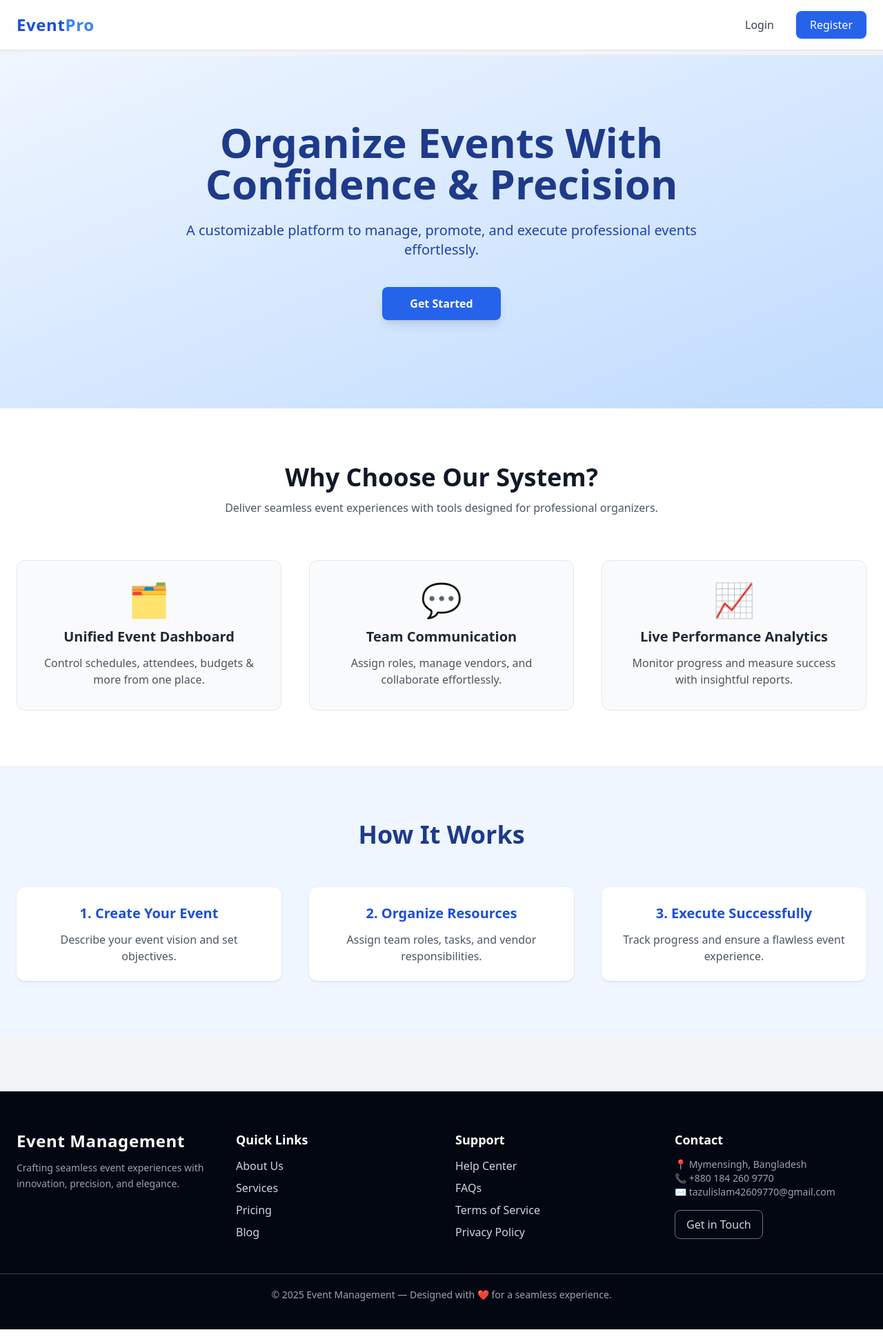
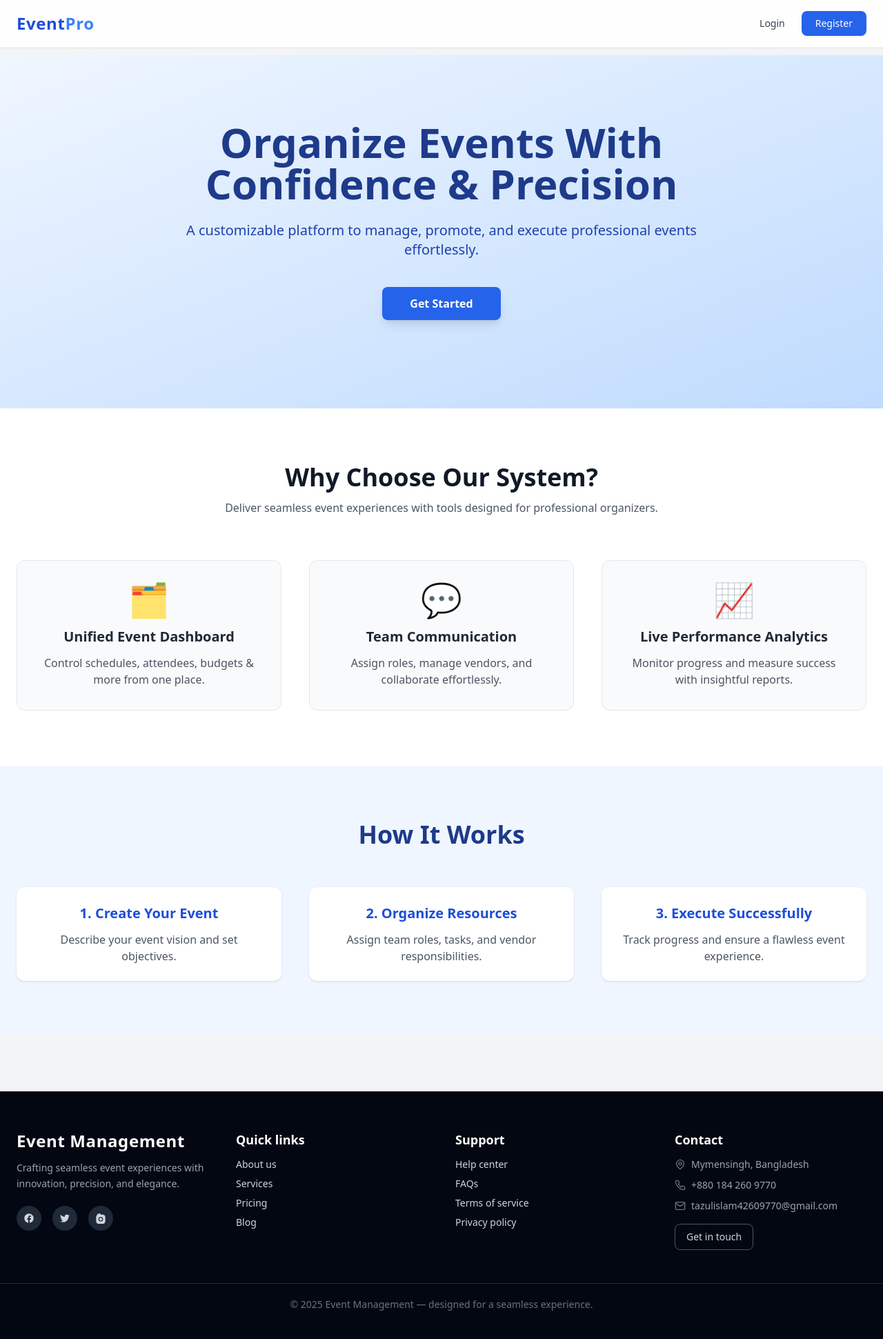
Before and after one commit to tazul9770/SDT_event_management, a Django app: page / in a window 1280 px wide. Shown: the whole page at 69% size. Run offline with Django 5.2, Linux system fonts and the light colour scheme; some libraries are stand-ins or nearby versions.

Commit message:
navbar and footer updated

```diff
--- a/core/templates/navfoot.html
+++ b/core/templates/navfoot.html
@@ -3,56 +3,63 @@
 <head>
   <meta charset="UTF-8" />
   <meta name="viewport" content="width=device-width, initial-scale=1" />
-  <title>Event Management</title>
+  <title>{% block title %}Event Management{% endblock %}</title>
   <script src="https://cdn.tailwindcss.com"></script>
 </head>
 
 <body class="min-h-screen flex flex-col bg-gray-100">
 
 <!-- NAVBAR -->
-<nav class="bg-white/90 backdrop-blur-md border-b shadow-sm fixed w-full top-0 z-50">
-  <div class="container mx-auto flex justify-between items-center px-6 py-4">
+<nav class="bg-white/90 backdrop-blur-md border-b border-gray-100 shadow-sm fixed w-full top-0 z-50">
+  <div class="container mx-auto flex justify-between items-center px-4 sm:px-6 py-3 sm:py-4">
 
     <!-- Logo -->
-    <a href="{% url 'home' %}" class="text-2xl font-extrabold text-blue-700 tracking-wide hover:text-blue-800 transition">
+    <a href="{% url 'home' %}" class="text-xl sm:text-2xl font-extrabold text-blue-700 tracking-wide hover:text-blue-800 transition">
       Event<span class="text-blue-500">Pro</span>
     </a>
 
     <!-- Mobile Menu Button -->
-    <button id="mobile-menu-btn" class="md:hidden text-gray-700 text-3xl focus:outline-none">
-      <svg xmlns="http://www.w3.org/2000/svg" class="w-8 h-8" fill="none" stroke="currentColor" stroke-width="2">
+    <button id="mobile-menu-btn" type="button" aria-label="Toggle menu" aria-expanded="false" class="md:hidden text-gray-700 p-2 -mr-2 rounded-lg hover:bg-gray-100 focus:outline-none focus:ring-2 focus:ring-blue-500 transition">
+      <svg id="menu-icon-open" xmlns="http://www.w3.org/2000/svg" class="w-6 h-6" fill="none" stroke="currentColor" stroke-width="2">
         <path stroke-linecap="round" stroke-linejoin="round" d="M4 6h16M4 12h16M4 18h16"/>
+      </svg>
+      <svg id="menu-icon-close" xmlns="http://www.w3.org/2000/svg" class="w-6 h-6 hidden" fill="none" stroke="currentColor" stroke-width="2">
+        <path stroke-linecap="round" stroke-linejoin="round" d="M6 18 18 6M6 6l12 12"/>
       </svg>
     </button>
 
     <!-- Desktop Menu -->
-    <div class="hidden md:flex items-center space-x-8">
+    <div class="hidden md:flex items-center gap-6">
 
       {% if user.is_authenticated %}
 
       <!-- Profile Dropdown -->
       <div class="relative">
-        <img id="profile-toggle"
-          src="{% if user.profile.profile_picture %}{{ user.profile.profile_picture.url }}{% else %}https://i.pravatar.cc/100{% endif %}"
-          class="w-11 h-11 rounded-full border-2 border-blue-600 cursor-pointer object-cover hover:scale-105 transition" />
+        <button id="profile-toggle" type="button" aria-label="Open profile menu" aria-expanded="false"
+          class="flex items-center gap-2 rounded-full focus:outline-none focus:ring-2 focus:ring-blue-500 focus:ring-offset-2">
+          <img
+            src="{% if user.profile.profile_picture %}{{ user.profile.profile_picture.url }}{% else %}https://i.pravatar.cc/100{% endif %}"
+            alt="Profile picture"
+            class="w-10 h-10 rounded-full border-2 border-blue-600 cursor-pointer object-cover hover:scale-105 transition" />
+        </button>
 
         <div id="profile-dropdown"
-          class="absolute right-0 mt-3 bg-white border rounded-xl shadow-xl w-48 py-2 hidden">
-          <a href="{% url 'dashboard' %}" class="block px-4 py-2 hover:bg-blue-100">Dashboard</a>
+          class="absolute right-0 mt-3 bg-white border border-gray-100 rounded-xl shadow-xl w-48 py-2 hidden">
+          <a href="{% url 'dashboard' %}" class="block px-4 py-2 text-sm text-gray-700 hover:bg-blue-50 hover:text-blue-700 transition">Dashboard</a>
 
           <form method="POST" action="{% url 'logout' %}">
             {% csrf_token %}
-            <button class="block w-full text-left px-4 py-2 hover:bg-blue-100 transition">Logout</button>
+            <button type="submit" class="block w-full text-left px-4 py-2 text-sm text-gray-700 hover:bg-blue-50 hover:text-blue-700 transition">Logout</button>
           </form>
         </div>
       </div>
 
       {% else %}
-      <a href="{% url 'login' %}" class="font-medium text-gray-700 hover:text-blue-600 transition">
+      <a href="{% url 'login' %}" class="font-medium text-sm text-gray-700 hover:text-blue-600 transition">
         Login
       </a>
       <a href="{% url 'register' %}"
-        class="px-5 py-2 bg-blue-600 text-white rounded-lg shadow hover:bg-blue-700 transition font-medium">
+        class="px-5 py-2 bg-blue-600 text-white text-sm rounded-lg shadow-sm hover:bg-blue-700 transition font-medium">
         Register
       </a>
       {% endif %}
@@ -60,24 +67,32 @@
   </div>
 
   <!-- Mobile Dropdown -->
-  <div id="mobile-menu" class="hidden bg-white border-t shadow-md md:hidden">
-    <div class="p-4 space-y-3">
+  <div id="mobile-menu" class="hidden md:hidden bg-white border-t border-gray-100 shadow-md">
+    <div class="p-4 space-y-1">
 
       {% if user.is_authenticated %}
-      <a href="{% url 'dashboard' %}" class="block text-gray-700 hover:text-blue-600">Dashboard</a>
+      <div class="flex items-center gap-3 px-2 py-3 mb-1 border-b border-gray-100">
+        <img
+          src="{% if user.profile.profile_picture %}{{ user.profile.profile_picture.url }}{% else %}https://i.pravatar.cc/100{% endif %}"
+          alt="Profile picture"
+          class="w-10 h-10 rounded-full border-2 border-blue-600 object-cover" />
+        <span class="text-sm font-medium text-gray-800">{{ user.username }}</span>
+      </div>
+
+      <a href="{% url 'dashboard' %}" class="block px-2 py-2.5 rounded-lg text-gray-700 hover:bg-blue-50 hover:text-blue-700 transition">Dashboard</a>
 
       <form method="POST" action="{% url 'logout' %}">
         {% csrf_token %}
-        <button class="text-gray-700 hover:text-blue-600">Logout</button>
+        <button type="submit" class="block w-full text-left px-2 py-2.5 rounded-lg text-gray-700 hover:bg-blue-50 hover:text-blue-700 transition">Logout</button>
       </form>
 
       {% else %}
       <a href="{% url 'login' %}"
-        class="block font-medium text-gray-700 hover:text-blue-600 transition">
+        class="block px-2 py-2.5 rounded-lg font-medium text-gray-700 hover:bg-blue-50 hover:text-blue-600 transition">
         Login
       </a>
       <a href="{% url 'register' %}"
-        class="block w-fit px-4 py-2 bg-blue-600 text-white rounded-lg hover:bg-blue-700 transition">
+        class="block w-full text-center px-4 py-2.5 bg-blue-600 text-white rounded-lg hover:bg-blue-700 transition font-medium mt-2">
         Register
       </a>
       {% endif %}
@@ -88,37 +103,37 @@
 
 
 <!-- Spacer -->
-<div class="h-20"></div>
+<div class="h-16 sm:h-20"></div>
 
 {% block content %}
 {% endblock %}
 
 <!-- FOOTER -->
-<footer class="bg-gray-950 text-gray-300 pt-14 pb-10 mt-20">
-  <div class="container mx-auto px-6 grid grid-cols-1 md:grid-cols-4 gap-10">
+<footer class="bg-gray-950 text-gray-300 pt-12 sm:pt-14 pb-8 sm:pb-10 mt-16 sm:mt-20">
+  <div class="container mx-auto px-4 sm:px-6 grid grid-cols-1 sm:grid-cols-2 lg:grid-cols-4 gap-8 sm:gap-10">
 
     <!-- Brand -->
-    <div>
-      <h2 class="text-white text-2xl font-bold tracking-wide mb-3">Event Management</h2>
-      <p class="text-gray-400 text-sm leading-relaxed">
+    <div class="sm:col-span-2 lg:col-span-1">
+      <h2 class="text-white text-xl sm:text-2xl font-bold tracking-wide mb-3">Event Management</h2>
+      <p class="text-gray-400 text-sm leading-relaxed max-w-xs">
         Crafting seamless event experiences with innovation, precision, and elegance.
       </p>
 
       <!-- Social Icons -->
       <div class="flex space-x-4 mt-5">
-        <a href="#" class="hover:text-white transition">
-          <svg xmlns="http://www.w3.org/2000/svg" class="w-5 h-5" fill="currentColor" viewBox="0 0 24 24">
-            <path d="M22 12..."></path> <!-- Replace with actual icon path if needed -->
+        <a href="#" aria-label="Facebook" class="w-9 h-9 flex items-center justify-center rounded-full bg-gray-800 hover:bg-blue-600 hover:text-white transition">
+          <svg xmlns="http://www.w3.org/2000/svg" class="w-4 h-4" fill="currentColor" viewBox="0 0 24 24">
+            <path d="M22 12.06C22 6.51 17.52 2 12 2S2 6.51 2 12.06c0 5.02 3.66 9.18 8.44 9.94v-7.03H7.9v-2.91h2.54V9.85c0-2.51 1.49-3.9 3.77-3.9 1.09 0 2.24.2 2.24.2v2.46h-1.26c-1.24 0-1.63.77-1.63 1.56v1.89h2.78l-.44 2.91h-2.34V22c4.78-.76 8.44-4.92 8.44-9.94Z"/>
           </svg>
         </a>
-        <a href="#" class="hover:text-white transition">
-          <svg xmlns="http://www.w3.org/2000/svg" class="w-5 h-5" fill="currentColor" viewBox="0 0 24 24">
-            <path d="M22 4.01..."></path>
+        <a href="#" aria-label="Twitter" class="w-9 h-9 flex items-center justify-center rounded-full bg-gray-800 hover:bg-blue-500 hover:text-white transition">
+          <svg xmlns="http://www.w3.org/2000/svg" class="w-4 h-4" fill="currentColor" viewBox="0 0 24 24">
+            <path d="M22 5.9c-.75.33-1.55.55-2.39.65a4.17 4.17 0 0 0 1.83-2.3 8.3 8.3 0 0 1-2.64 1.01 4.15 4.15 0 0 0-7.07 3.78A11.78 11.78 0 0 1 3.15 4.6a4.15 4.15 0 0 0 1.29 5.54c-.68-.02-1.32-.21-1.88-.52v.05a4.15 4.15 0 0 0 3.33 4.07c-.6.17-1.25.19-1.87.07a4.16 4.16 0 0 0 3.88 2.88A8.35 8.35 0 0 1 2 18.57a11.75 11.75 0 0 0 6.36 1.86c7.63 0 11.8-6.32 11.8-11.8 0-.18 0-.36-.01-.54A8.4 8.4 0 0 0 22 5.9Z"/>
           </svg>
         </a>
-        <a href="#" class="hover:text-white transition">
-          <svg xmlns="http://www.w3.org/2000/svg" class="w-5 h-5" fill="currentColor" viewBox="0 0 24 24">
-            <path d="M12 2..."></path>
+        <a href="#" aria-label="Instagram" class="w-9 h-9 flex items-center justify-center rounded-full bg-gray-800 hover:bg-pink-600 hover:text-white transition">
+          <svg xmlns="http://www.w3.org/2000/svg" class="w-4 h-4" fill="currentColor" viewBox="0 0 24 24">
+            <path d="M12 2c2.72 0 3.06.01 4.12.06 1.06.05 1.79.22 2.43.47.66.26 1.22.6 1.77 1.15.55.55.89 1.11 1.15 1.77.25.64.42 1.37.47 2.43.05 1.06.06 1.4.06 4.12s-.01 3.06-.06 4.12c-.05 1.06-.22 1.79-.47 2.43a4.9 4.9 0 0 1-1.15 1.77 4.9 4.9 0 0 1-1.77 1.15c-.64.25-1.37.42-2.43.47-1.06.05-1.4.06-4.12.06s-3.06-.01-4.12-.06c-1.06-.05-1.79-.22-2.43-.47a4.9 4.9 0 0 1-1.77-1.15 4.9 4.9 0 0 1-1.15-1.77c-.25-.64-.42-1.37-.47-2.43C2.01 15.06 2 14.72 2 12s.01-3.06.06-4.12c.05-1.06.22-1.79.47-2.43.26-.66.6-1.22 1.15-1.77A4.9 4.9 0 0 1 5.45.53C6.09.28 6.82.11 7.88.06 8.94.01 9.28 0 12 0Zm0 5a5 5 0 1 0 0 10 5 5 0 0 0 0-10Zm0 8.2a3.2 3.2 0 1 1 0-6.4 3.2 3.2 0 0 1 0 6.4Zm5.2-8.4a1.17 1.17 0 1 1-2.34 0 1.17 1.17 0 0 1 2.34 0Z" transform="translate(0 2)"/>
           </svg>
         </a>
       </div>
@@ -126,9 +141,9 @@
 
     <!-- Quick Links -->
     <div>
-      <h3 class="text-white text-lg font-semibold mb-3">Quick Links</h3>
-      <ul class="space-y-2">
-        <li><a href="#" class="hover:text-white transition">About Us</a></li>
+      <h3 class="text-white text-base sm:text-lg font-semibold mb-3">Quick links</h3>
+      <ul class="space-y-2 text-sm">
+        <li><a href="#" class="hover:text-white transition">About us</a></li>
         <li><a href="#" class="hover:text-white transition">Services</a></li>
         <li><a href="#" class="hover:text-white transition">Pricing</a></li>
         <li><a href="#" class="hover:text-white transition">Blog</a></li>
@@ -137,33 +152,44 @@
 
     <!-- Support -->
     <div>
-      <h3 class="text-white text-lg font-semibold mb-3">Support</h3>
-      <ul class="space-y-2">
-        <li><a href="#" class="hover:text-white transition">Help Center</a></li>
+      <h3 class="text-white text-base sm:text-lg font-semibold mb-3">Support</h3>
+      <ul class="space-y-2 text-sm">
+        <li><a href="#" class="hover:text-white transition">Help center</a></li>
         <li><a href="#" class="hover:text-white transition">FAQs</a></li>
-        <li><a href="#" class="hover:text-white transition">Terms of Service</a></li>
-        <li><a href="#" class="hover:text-white transition">Privacy Policy</a></li>
+        <li><a href="#" class="hover:text-white transition">Terms of service</a></li>
+        <li><a href="#" class="hover:text-white transition">Privacy policy</a></li>
       </ul>
     </div>
 
     <!-- Contact -->
     <div>
-      <h3 class="text-white text-lg font-semibold mb-3">Contact</h3>
-      <p class="text-gray-400 text-sm">📍 Mymensingh, Bangladesh</p>
-      <p class="text-gray-400 text-sm">📞 +880 184 260 9770</p>
-      <p class="text-gray-400 text-sm">✉️ tazulislam42609770@gmail.com</p>
+      <h3 class="text-white text-base sm:text-lg font-semibold mb-3">Contact</h3>
+      <ul class="space-y-2.5 text-sm text-gray-400">
+        <li class="flex items-start gap-2">
+          <svg xmlns="http://www.w3.org/2000/svg" class="w-4 h-4 mt-0.5 shrink-0 text-gray-500" viewBox="0 0 24 24" fill="none" stroke="currentColor" stroke-width="2" stroke-linecap="round" stroke-linejoin="round"><path d="M20 10c0 6-8 12-8 12s-8-6-8-12a8 8 0 0 1 16 0Z"/><circle cx="12" cy="10" r="3"/></svg>
+          <span>Mymensingh, Bangladesh</span>
+        </li>
+        <li class="flex items-center gap-2">
+          <svg xmlns="http://www.w3.org/2000/svg" class="w-4 h-4 shrink-0 text-gray-500" viewBox="0 0 24 24" fill="none" stroke="currentColor" stroke-width="2" stroke-linecap="round" stroke-linejoin="round"><path d="M22 16.92v3a2 2 0 0 1-2.18 2 19.79 19.79 0 0 1-8.63-3.07 19.5 19.5 0 0 1-6-6 19.79 19.79 0 0 1-3.07-8.67A2 2 0 0 1 4.11 2h3a2 2 0 0 1 2 1.72c.13.96.36 1.9.68 2.81a2 2 0 0 1-.45 2.11L8.09 9.91a16 16 0 0 0 6 6l1.27-1.27a2 2 0 0 1 2.11-.45c.91.32 1.85.55 2.81.68A2 2 0 0 1 22 16.92Z"/></svg>
+          <span>+880 184 260 9770</span>
+        </li>
+        <li class="flex items-center gap-2">
+          <svg xmlns="http://www.w3.org/2000/svg" class="w-4 h-4 shrink-0 text-gray-500" viewBox="0 0 24 24" fill="none" stroke="currentColor" stroke-width="2" stroke-linecap="round" stroke-linejoin="round"><rect x="2" y="4" width="20" height="16" rx="2"/><path d="m22 6-10 7L2 6"/></svg>
+          <span class="break-all">tazulislam42609770@gmail.com</span>
+        </li>
+      </ul>
 
-      <a href="#" class="inline-block mt-4 px-4 py-2 border border-gray-500 rounded-lg hover:bg-green-600 hover:border-green-600 hover:text-white transition font-medium">
-        Get in Touch
+      <a href="#" class="inline-block mt-4 px-4 py-2 border border-gray-600 rounded-lg hover:bg-green-600 hover:border-green-600 hover:text-white transition font-medium text-sm">
+        Get in touch
       </a>
     </div>
 
   </div>
 
   <!-- Bottom Bar -->
-  <div class="border-t border-gray-700 mt-12 pt-5 text-center">
-    <p class="text-gray-400 text-sm">
-      © 2025 Event Management — Designed with ❤️ for a seamless experience.
+  <div class="border-t border-gray-800 mt-10 sm:mt-12 pt-5 text-center px-4">
+    <p class="text-gray-500 text-xs sm:text-sm">
+      &copy; 2025 Event Management — designed for a seamless experience.
     </p>
   </div>
 </footer>
@@ -174,17 +200,29 @@
   document.addEventListener("click", (e) => {
     const toggle = document.getElementById("profile-toggle");
     const dropdown = document.getElementById("profile-dropdown");
+    if (!toggle || !dropdown) return;
 
-    if (toggle && toggle.contains(e.target)) dropdown.classList.toggle("hidden");
-    else if (dropdown && !dropdown.contains(e.target)) dropdown.classList.add("hidden");
+    if (toggle.contains(e.target)) {
+      const isOpen = dropdown.classList.toggle("hidden") === false;
+      toggle.setAttribute("aria-expanded", isOpen);
+    } else if (!dropdown.contains(e.target)) {
+      dropdown.classList.add("hidden");
+      toggle.setAttribute("aria-expanded", "false");
+    }
   });
 
-  // Mobile menu
-  document.getElementById("mobile-menu-btn").onclick = () =>
-    document.getElementById("mobile-menu").classList.toggle("hidden");
+  // Mobile menu toggle
+  const menuBtn = document.getElementById("mobile-menu-btn");
+  const mobileMenu = document.getElementById("mobile-menu");
+  const iconOpen = document.getElementById("menu-icon-open");
+  const iconClose = document.getElementById("menu-icon-close");
 
-
-
+  menuBtn.addEventListener("click", () => {
+    const isHidden = mobileMenu.classList.toggle("hidden");
+    menuBtn.setAttribute("aria-expanded", String(!isHidden));
+    iconOpen.classList.toggle("hidden", !isHidden);
+    iconClose.classList.toggle("hidden", isHidden);
+  });
 </script>
 
 </body>
```
